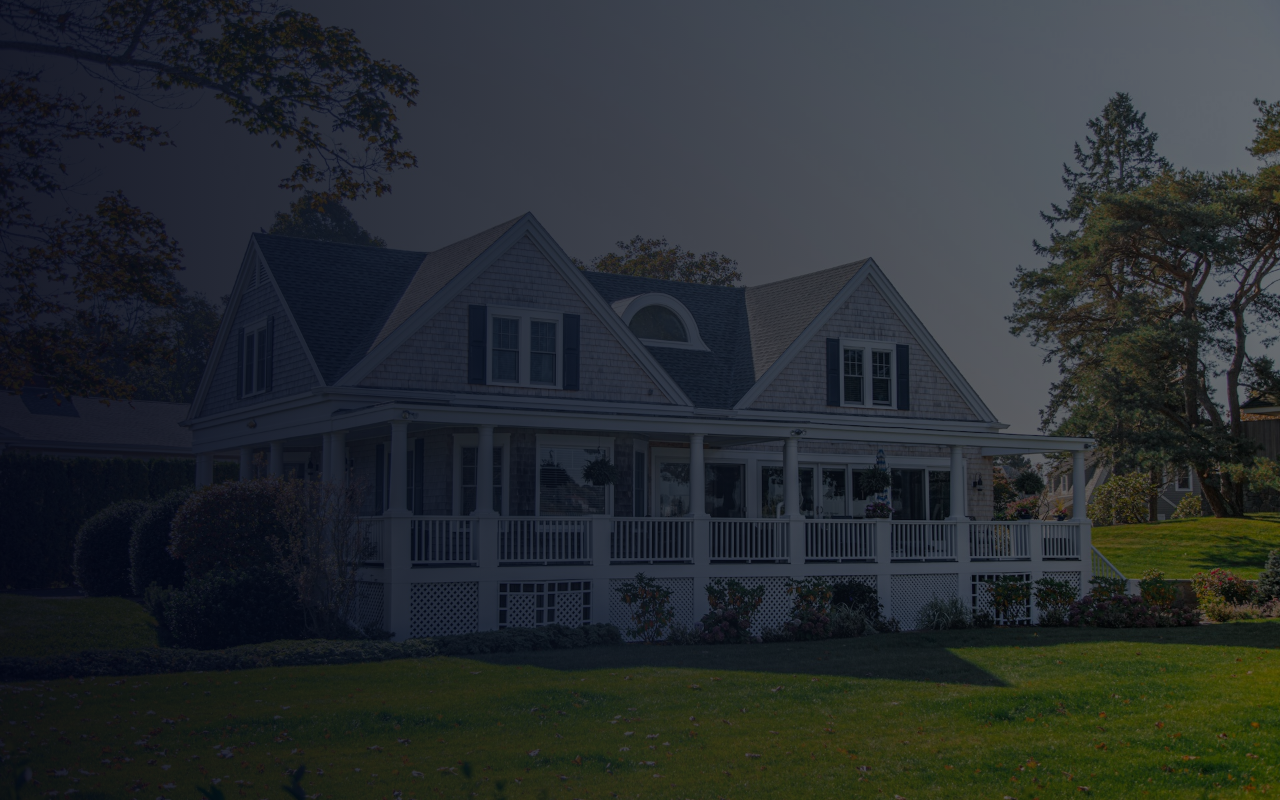
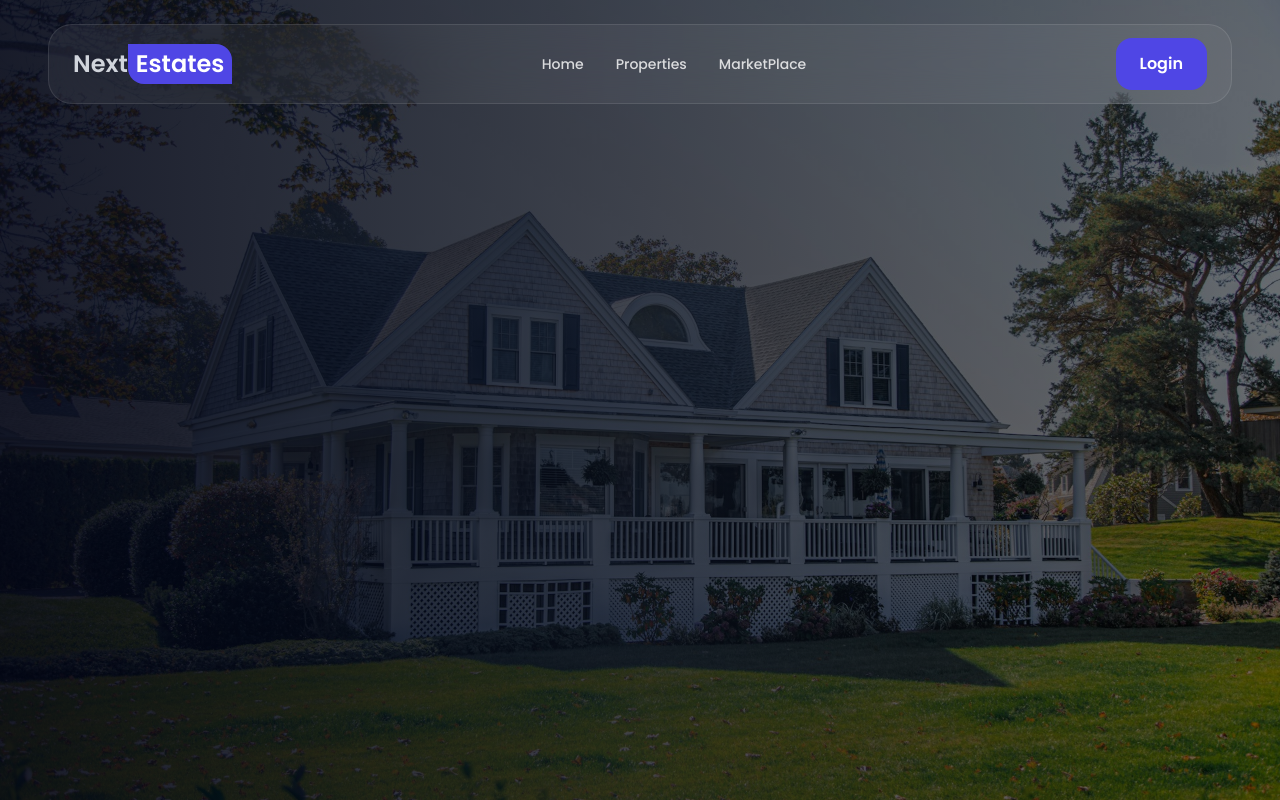
Before and after one commit to rishabh-1510/Plantventory, a Next.js app: page / in a window 1280 px wide. Built offline with nearby package versions, Linux system fonts and the light colour scheme.

Commit message:
Button Component

```diff
--- /dev/null
+++ b/app/components/navbar/Navbar.tsx
@@ -0,0 +1,47 @@
+import Link from "next/link";
+import { Button } from "../ui/Button";
+
+interface NavbarProps {
+    variant:"transparent" | "Solid"
+}
+
+const navLinks = ["Home","Properties","MarketPlace"];
+
+export const Navbar = ({variant="transparent"}:NavbarProps) => {
+    const isTranparent = variant === "transparent";
+
+    return (
+    <section className={`top-0 left-0 z-50 w-full
+        ${isTranparent ?`absolute`: `sticky border-b border-black/5 bg-card`}`}>
+        <div className="mx-auto max-w-7xl px-6 lg:px-12">
+            <nav className={`flex h-20 items-center justify-between
+                ${isTranparent ?`mt-6 rounded-3xl border border-white/10 bg-white/5 px-6 backdrop-blur-2xl`:`px-0 `}`}>
+                    {/* logo */}
+                    <Link href={'/'} className="flex items-center text-2xl font-semibold ">
+                        <span className={`${isTranparent ? `text-gray-300`:`text-text`}`}>
+                            Next
+                        </span>
+                        <span className="bg-primary text-white px-2 py-1 rounded-tr-2xl rounded-bl-2xl">
+                            Estates
+                        </span>
+                    </Link>
+                    {/* Desktop Links */}
+                    <div className="hidden items-center gap-8 lg:flex">
+                        {navLinks.map((item)=>(
+                            <Link key={item} href={item=="Home"?"/":`${item.toLowerCase()}`} className={`text-sm font-medium transition hover:text-primary
+                            ${isTranparent?`text-white/80`:`text-white/70`}`}>
+                                {item}
+                            </Link>
+                        ))}
+                    </div>
+                    {/* Desktop Buttons */}
+                    <div className="hidden lg:flex items-center gap-4 ">
+                        <Button>
+                            Login
+                        </Button>
+                    </div>
+            </nav>
+        </div>
+    </section>
+  )
+}
--- /dev/null
+++ b/app/components/ui/Button.tsx
@@ -0,0 +1,48 @@
+import clsx from "clsx"
+import { ButtonHTMLAttributes, ReactNode } from "react"
+
+type ButtonProps = ButtonHTMLAttributes<HTMLButtonElement> & {
+    variant?: "primary" | "outline",
+    icon?: ReactNode,
+    iconPosition?: "left" | "right",
+    fullWidth?: boolean,
+    loading?: boolean,
+}
+
+export const Button = ({ variant = "primary", children, icon, iconPosition = "left", fullWidth = false, loading = false, disabled, className, ...props }: ButtonProps) => {
+    return (
+        <button disabled={loading || disabled} className={clsx(
+            `inline-flex items-center justify-center gap-2
+            h-13 px-6
+            rounded-2xl
+            font-semibold
+            transition-all duration-300
+            cursor-pointer
+        `,{
+            "bg-primary text-white hover:bg-primary/90 ":variant==="primary",
+            "border border-black/10 bg-card text-text hover:border-primary hover:text-primary":variant==="outline",
+            "w-full":fullWidth,
+            "opacity-70 cursor-not-allowed":loading || disabled,
+        },
+        className
+        )}
+        {...props}
+        >
+            {loading ? (
+                <>
+                    <div className="h-4 w-4 animate-spin rounded-full border-2 border-current border-t-transparent"/>
+                    <span>Loading...</span>
+                </>):(
+                    <>
+                        {icon && iconPosition==="left"&&(
+                            <span>{icon}</span>
+                        )}
+                        {children}
+                        {icon && iconPosition==='right' && (
+                            <span>{icon}</span>
+                        )}
+                    </>
+                )}
+        </button>
+    )
+}
--- a/app/page.tsx
+++ b/app/page.tsx
@@ -1,8 +1,9 @@
 import FrontendLayout from "./components/layouts/FrontendLayout";
-
+import { Navbar } from "./components/navbar/Navbar";
 export default function Home() {
   return (
     <FrontendLayout>
+      <Navbar />
       <section className="relative flex min-h-screen items-center overflow-hidden bg-[url('/data/hero.jpg')] bg-cover bg-center
       pt-32 lg:pt-36 py-2">
         {/* overlay */}
--- a/package.json
+++ b/package.json
@@ -9,6 +9,7 @@
     "lint": "eslint"
   },
   "dependencies": {
+    "clsx": "^2.1.1",
     "next": "16.2.9",
     "react": "19.2.4",
     "react-dom": "19.2.4"
```
Also changed, not shown: 1 other file (tests, documents, lock files or other folders).
